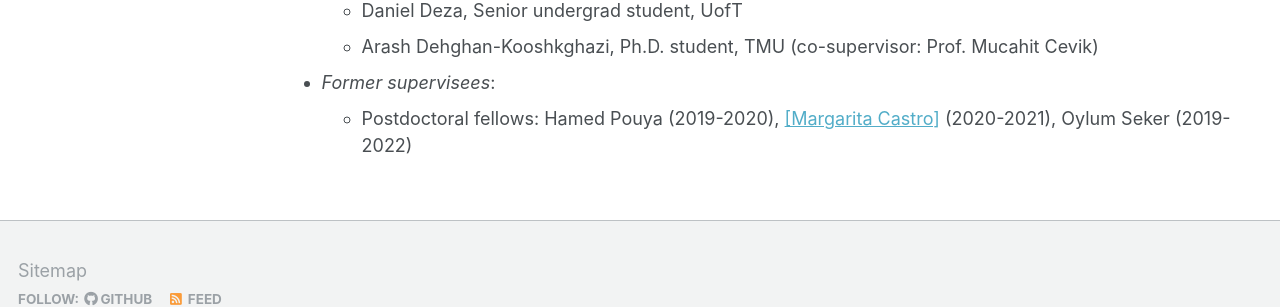
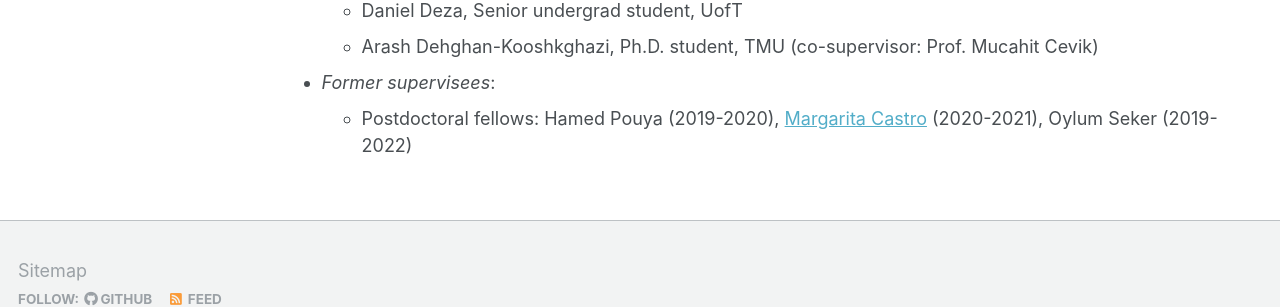
Before and after one commit to mervebodur/mervebodur.github.io, a Jekyll site: the page built from _pages/research.md, in a window 1280 px wide and 900 px high, scrolled down 4547 px. Shown: the part 525-832 px from the top of the window. Built offline with Jekyll 4.4.1, drawn with Linux system fonts in a browser that asks for light colours.

```diff
--- a/_pages/research.md
+++ b/_pages/research.md
@@ -149,4 +149,4 @@ Z. Ansarilari, M. M. Nesheli, S. Srikukenthiran, M. Bodur, and A. Shalaby\
   - Arash Dehghan-Kooshkghazi, Ph.D. student, TMU (co-supervisor: Prof. Mucahit Cevik)
 
 - *Former supervisees*:
-  - Postdoctoral fellows: Hamed Pouya (2019-2020), [[Margarita Castro]](https://sites.google.com/view/margaritacastro) (2020-2021), Oylum Seker (2019-2022)
+  - Postdoctoral fellows: Hamed Pouya (2019-2020), [Margarita Castro](https://sites.google.com/view/margaritacastro) (2020-2021), Oylum Seker (2019-2022)
```
